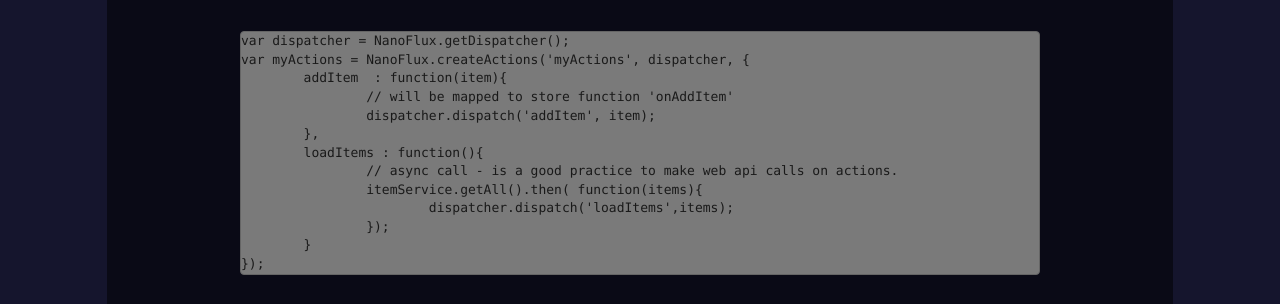
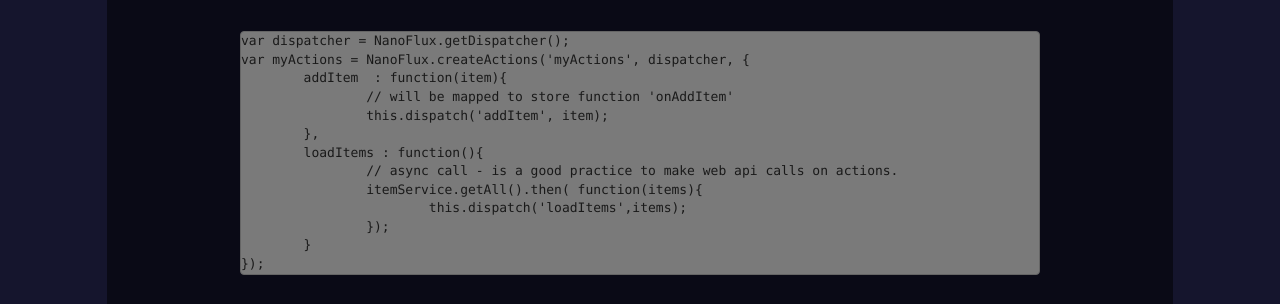
Before and after one commit to ohager/nanoflux, a Jekyll site: the page built from _posts/2016-04-22-api.md, in a window 1280 px wide and 900 px high, scrolled down 2845 px. Shown: the part 152-456 px from the top of the window. Built offline with Jekyll 4.4.1, drawn with Linux system fonts in a browser that asks for light colours; nearby versions of some CDN libraries; comment, search, counter and statistics services are not loaded; a style sheet for code colours, icons or effects is not loaded.

Commit message:
Correction API Docu

```diff
--- a/_posts/2016-04-22-api.md
+++ b/_posts/2016-04-22-api.md
@@ -110,12 +110,12 @@ var dispatcher = NanoFlux.getDispatcher();
 var myActions = NanoFlux.createActions('myActions', dispatcher, {
 	addItem  : function(item){
 		// will be mapped to store function 'onAddItem'
-		dispatcher.dispatch('addItem', item);
+		this.dispatch('addItem', item);
 	},
 	loadItems : function(){
 		// async call - is a good practice to make web api calls on actions.
 		itemService.getAll().then( function(items){
-			dispatcher.dispatch('loadItems',items);
+			this.dispatch('loadItems',items);
 		});
 	}
 });
```
